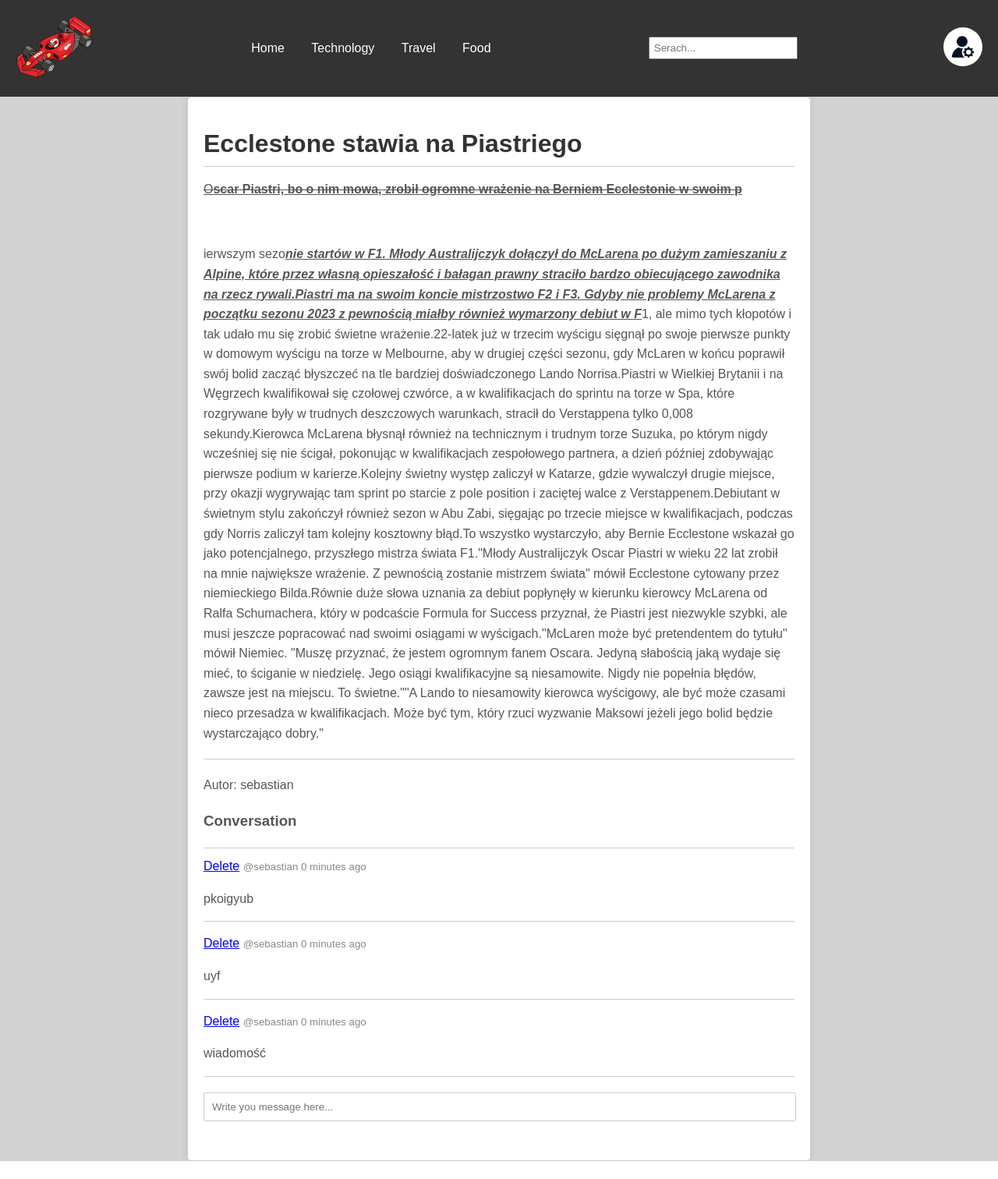
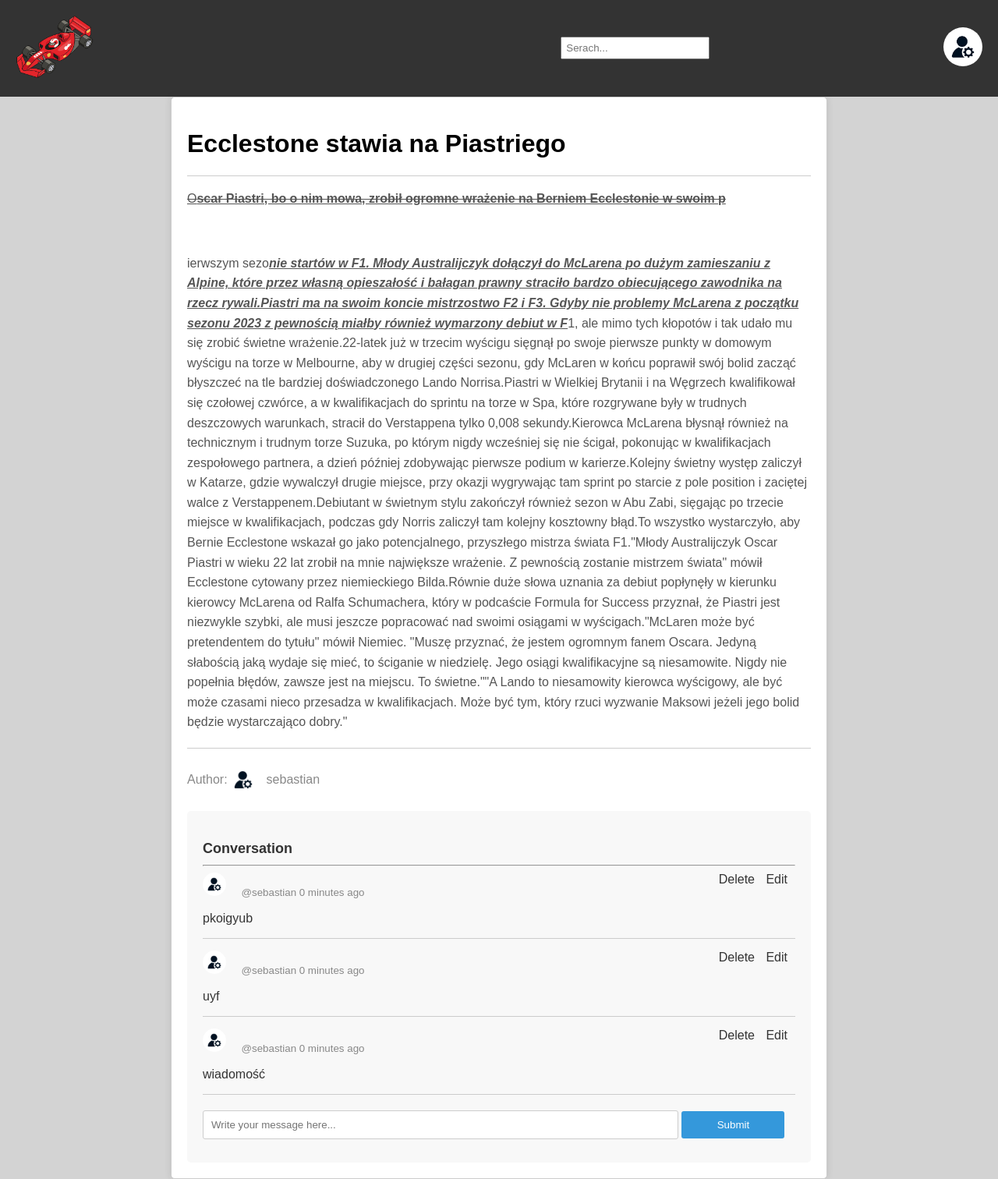
Before and after one commit to SebastianTrojan/projektWWW, a Django app: page /article/1/ in a window 1280 px wide. Shown: the whole page at 78% size. Before the commit the page ends 1489 px from the top, so only its background shows below. Run offline with Django 4.2, Linux system fonts and the light colour scheme; a user stored in the database is signed in; data comes from the database, SQL or seed files in the repository; both versions use the stored data as it was after the commit; some libraries are stand-ins or nearby versions.

Commit message:
Topiki (jeszcze nie dokończone)

```diff
--- a/base/templates/base/article.html
+++ b/base/templates/base/article.html
@@ -5,41 +5,45 @@
 
     <div>
 
-        <h1>{{article.title}}</h1>
-        <hr>
+        <h1>{{ article.title }}</h1>
+        <hr class="article-separator">
 
         <div class="article-body">
-            <div>
+            <div class="article-content">
                 {{ article.body|safe }}
+                <hr class="article-content-separator">
 
-                <hr>
-                <p>Autor: {{article.author.username}}</p>
-
+                <p class="article-author">Author: <img src="{{article.author.avatar.url}}" alt="Profile Photo" id="article-avatar"> {{ article.author.username }}</p>
+            </div>
         </div>
 
+        <div class="comment-section">
+            <h3 class="conversation-title">Conversation</h3>
+            <hr class="conversation-separator">
 
             <div class="comment-wrapper">
-            <h3>Conversation</h3>
-            <hr>
-
                 {% for message in article_messages %}
-            <div>
+                <div class="comment">
+                    <div class="comment-actions">
                         {% if request.user == message.user %}
-                <a href="{% url 'delete-message' message.id %}">Delete</a>
+                        <a href="{% url 'delete-message' message.id %}" class="delete-comment">Delete</a>
+                        <a href="#" class="edit-comment">Edit</a>
                         {% endif %}
-                <small>@{{message.user.username}} {{message.created|timesince}} ago </small>
-                <p>{{message.body}}</p>
-                <hr>
+                    </div>
+                    <img src="{{message.user.avatar.url}}" alt="Profile Photo" id="message-avatar">
+                    <small class="comment-metadata">@{{ message.user.username }} {{ message.created|timesince }} ago</small>
+                    <p class="comment-body">{{ message.body }}</p>
+                    <hr class="comment-separator">
                 </div>
                 {% endfor %}
             </div>
-
 
             {% if request.user.is_authenticated %}
             <div class="comment-form">
                 <form method="POST" action="">
                     {% csrf_token %}
-                <input type="text" name="body" placeholder="Write you message here..." />
+                    <input type="text" name="body" placeholder="Write your message here..." class="comment-input" />
+                    <button type="submit" class="comment-submit-button">Submit</button>
                 </form>
             </div>
             {% endif %}
@@ -47,4 +51,6 @@
         </div>
 
     </div>
+
+</div>
 {% endblock content %}
--- a/base/views.py
+++ b/base/views.py
@@ -65,10 +65,10 @@
         Q(title__icontains=q) |
         Q(description__icontains=q)|
         Q(author__username__icontains=q)
+    )
+    topics = Topic.objects.all()
 
-    )
-
-    context = {"articles": articles}
+    context = {"articles": articles, "topics": topics}
     return render(request, 'base/home.html', context)
 
 def article(request, pk):
@@ -85,7 +85,11 @@
     context = {'article': article, 'article_messages': article_messages}
     return render(request, 'base/article.html', context)
 
-
+# def topicsPage(request):
+#     # q = request.GET.get('q') if request.GET.get('q') != None else ''
+#     # topics = Topic.objects.filter(name__icontains=q)
+#     topics = Topic.objects.get()
+#     return render(request, 'base/topics.html', {'topics': topics})
 
 
 
@@ -187,10 +191,7 @@
     return render(request, 'base/update-user.html', {'form': form})
 
 
-# def topicsPage(request):
-#     q = request.GET.get('q') if request.GET.get('q') != None else ''
-#     topics = Topic.objects.filter(name__icontains=q)
-#     return render(request, 'base/topics.html', {'topics': topics})
+
 
 
 # def activityPage(request):
--- a/static/styles/style.css
+++ b/static/styles/style.css
@@ -261,10 +261,8 @@
 
 }
 
-
 /* Style for the article container */
 .article-container {
-    width: 100%;
     max-width: 800px;
     margin: 0 auto;
     padding: 20px;
@@ -272,55 +270,109 @@
     border: 1px solid #ccc;
     border-radius: 5px;
     box-shadow: 0 0 10px rgba(0, 0, 0, 0.1);
-    box-sizing: border-box;
 }
 
-/* Style for the article title */
-.article-container h1 {
-    margin-bottom: 10px;
-    color: #333;
-}
-
-/* Style for the hr under the title */
-.article-container hr {
+/* Style for the separator between article and conversation */
+.article-container .article-separator {
     border: 0;
     height: 1px;
     background: #ccc;
     margin: 10px 0;
 }
 
-/* Style for the article body */
-.article-container .article-body {
+/* Style for the article content */
+.article-container .article-content {
     margin-bottom: 20px;
     color: #555;
     line-height: 1.6;
 }
 
-/* Style for the hr under the article body */
-.article-container .article-body hr {
+/* Style for the separator between article content and author information */
+.article-container .article-content-separator {
     border: 0;
     height: 1px;
     background: #ccc;
     margin: 20px 0;
 }
 
-/* Style for the comment wrapper */
-.article-container .comment-wrapper {
-    margin-bottom: 20px;
+/* Style for the article author */
+.article-container .article-author {
+    display: flex;
+    align-items: center;
+    color: #888;
+}
+
+/* Style for the article author's profile photo */
+.article-container #article-avatar {
+    width: 40px; /* Adjust the width as needed */
+    height: 40px; /* Adjust the height as needed */
+    border-radius: 50%;
+    margin-right: 10px;
+}
+
+/* Style for the conversation section */
+.article-container .comment-section {
+    background-color: #f8f8f8; /* Background color for the comment section */
+    padding: 20px;
+    border-radius: 5px;
+}
+
+/* Style for the title of the conversation section */
+.article-container .conversation-title {
+    color: #333;
+    font-size: 18px;
+    margin-bottom: 10px;
 }
 
 /* Style for individual comments */
-.article-container .comment-wrapper div {
+.article-container .comment {
+    position: relative;
     margin-bottom: 15px;
 }
 
-/* Style for the comment timestamp */
-.article-container .comment-wrapper small {
-    color: #888;
+/* Style for the comment user info */
+.article-container .comment-user-info {
+    display: flex;
+    align-items: center;
+    margin-bottom: 5px; /* Add margin to separate from the comment body */
 }
 
-/* Style for the hr under each comment */
-.article-container .comment-wrapper hr {
+.article-container #message-avatar {
+    width: 30px; /* Adjust the width as needed */
+    height: 30px; /* Adjust the height as needed */
+    border-radius: 50%;
+    margin-right: 10px;
+}
+
+/* Style for the comment metadata */
+.article-container .comment-metadata {
+    color: #888;
+    margin-left: 5px; /* Add margin to separate from the avatar */
+}
+
+
+/* Style for the comment actions */
+.article-container .comment-actions {
+    position: absolute;
+    top: 0;
+    right: 0;
+}
+
+/* Style for the delete and edit links */
+.article-container .delete-comment,
+.article-container .edit-comment {
+    color: #333;
+    margin-right: 10px;
+    text-decoration: none;
+}
+
+/* Style for the comment body */
+.article-container .comment-body {
+    color: #333;
+}
+
+/* Style for the separator between comments */
+.article-container .comment-separator {
     border: 0;
     height: 1px;
     background: #ccc;
@@ -328,17 +380,22 @@
 }
 
 /* Style for the comment form */
-.article-container .comment-form input[type="text"] {
-    width: calc(100% - 20px);
+.article-container .comment-form {
+    margin-top: 20px;
+}
+
+/* Style for the comment input field */
+.article-container .comment-input {
+    width: calc(80% - 20px); /* Adjust the width of the input field */
     padding: 10px;
     margin-bottom: 10px;
     border: 1px solid #ccc;
     border-radius: 3px;
 }
 
-/* Style for the submit button in the comment form */
-.article-container .comment-form input[type="submit"] {
-    width: 100%;
+/* Style for the comment submit button */
+.article-container .comment-submit-button {
+    width: calc(20% - 20px); /* Adjust the width of the submit button */
     background-color: #3498db;
     color: #fff;
     cursor: pointer;
@@ -347,6 +404,6 @@
     border-radius: 3px;
 }
 
-.article-container .comment-form input[type="submit"]:hover {
+.article-container .comment-submit-button:hover {
     background-color: #258cd1;
 }
--- a/templates/navbar.html
+++ b/templates/navbar.html
@@ -1,20 +1,3 @@
-<!--
-<form method ="GET" action="{% url 'home' %}">
-    <input type="text" name="q" placeholder = "Serach...">
-</form>
-
-{% if request.user.is_authenticated %}
-<p>You are logged as @{{request.user.username}}</p>
-<a href="{% url 'logout' %}">Logout</a>
-<a href="{% url 'update-user' %}">Update user</a>
-<div class="avatar">
-    <img src="{{request.user.avatar.url}}" />
-</div></a>
-{% else %}
-<a href="{% url 'login' %}">Login</a>
-
-{% endif %}
-<hr> -->
 {% load static %}
 <header class="navbar">
     <div class="logo">
@@ -23,11 +6,9 @@
         </a>
     </div>
     <nav class="nav-links">
-        <a href="#">Home</a>
-        <a href="#">Technology</a>
-        <a href="#">Travel</a>
-        <a href="#">Food</a>
-        <!-- Add more topics as needed -->
+        {% for topic in topics %}
+        <a href="#">{{topic.name}}</a>
+        {% endfor %}
     </nav>
     <div class="search-bar">
         <form  class = "search-form" method ="GET" action="{% url 'home' %}">
```
Also changed, not shown: db.sqlite3. Lines whose indentation alone changed are shown as unchanged.
